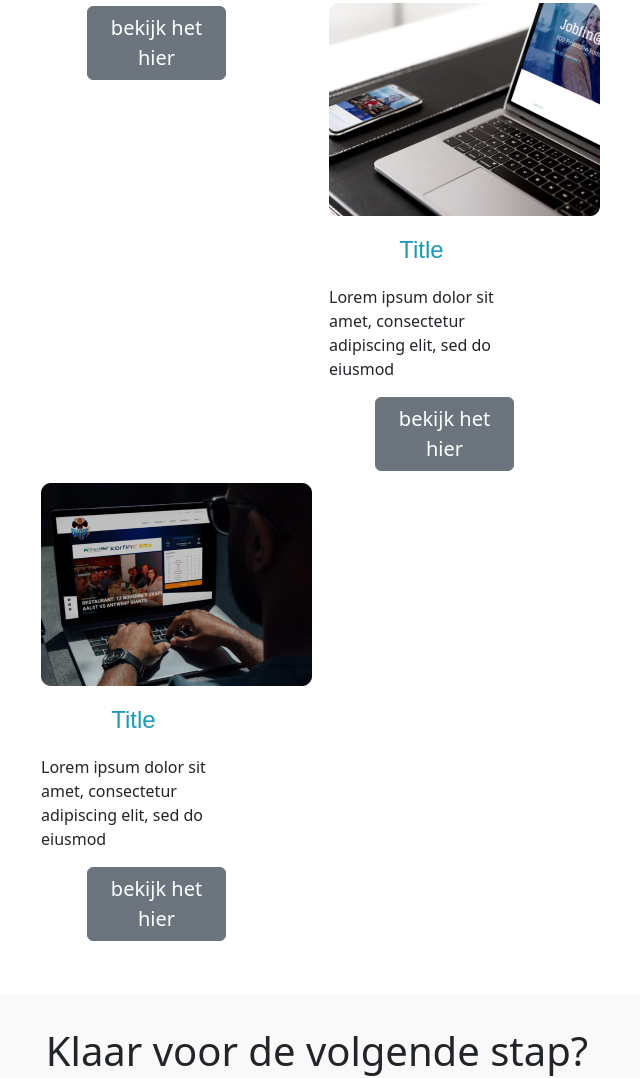
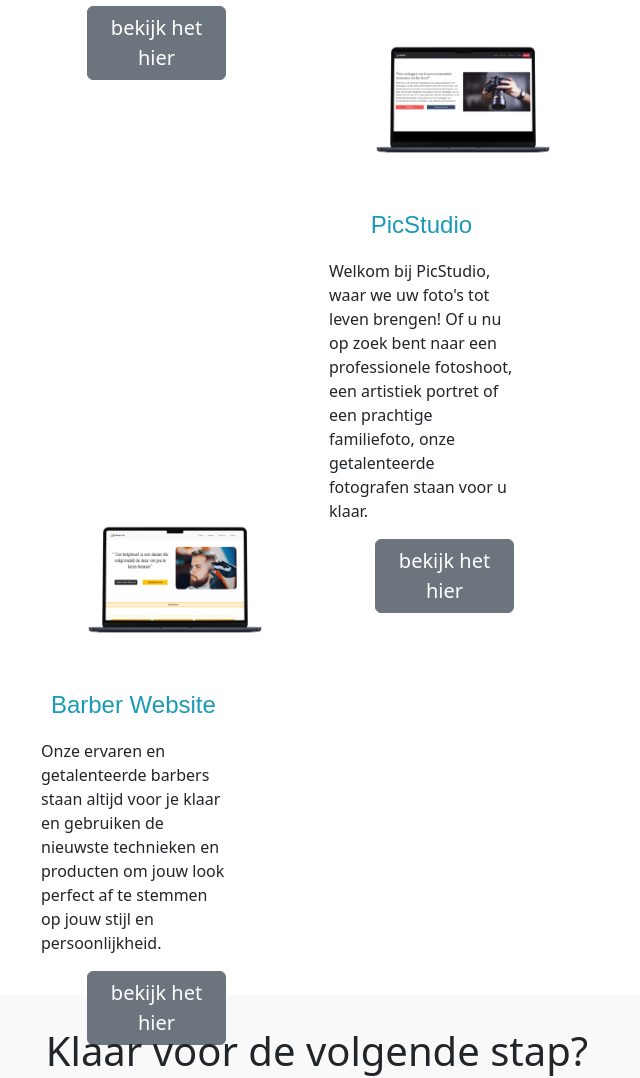
Before and after one commit to webtechaz/webtechaz, a plain HTML site: page index.html in a window 1280 px wide. Shown: the part 3541-4619 px from the top of the page, without its empty margins (323-963 px from the left). Drawn offline with nearby package versions, Linux system fonts and the light colour scheme; a web font is replaced by a local one.

Commit message:
Main updated the fotos and mocups

```diff
--- a/index.html
+++ b/index.html
@@ -125,19 +125,17 @@
             </div>
             <div class=" col-lg-6">
                 <div class="werk2">
-                <img src="/photos/werk2.png" alt="">
-                <h4>Title</h4>
-                <p>Lorem ipsum dolor sit amet, consectetur adipiscing
-                    elit, sed do eiusmod </p>
-                <a href="#"><button type="button" class="btn btn-secondary">bekijk het hier</button></a></div>
+                <img src="/photos/smartmockups_lgazmpwd.jpg" alt="" width="268">
+                <h4>PicStudio</h4>
+                <p>Welkom bij PicStudio, waar we uw foto's tot leven brengen! Of u nu op zoek bent naar een professionele fotoshoot, een artistiek portret of een prachtige familiefoto, onze getalenteerde fotografen staan voor u klaar. </p>
+                <a href="https://zeinedin.github.io/PicStudio/"><button type="button" class="btn btn-secondary">bekijk het hier</button></a></div>
             </div>
             <div class=" col-lg-6">
                 <div class="werk3">
-                <img src="/photos/werk3.png" alt="">
-                <h4>Title</h4>
-                <p>Lorem ipsum dolor sit amet, consectetur adipiscing
-                    elit, sed do eiusmod </p>
-                <a href="#" ><button type="button" class="btn btn-secondary">bekijk het hier</button></a></div>
+                <img src="/photos/smartmockups_lgb0ox27.jpg" alt="" width="268">
+                <h4>Barber Website</h4>
+                <p>Onze ervaren en getalenteerde barbers staan altijd voor je klaar en gebruiken de nieuwste technieken en producten om jouw look perfect af te stemmen op jouw stijl en persoonlijkheid.</p>
+                <a href="https://zeinedin.github.io/barbervl/" ><button type="button" class="btn btn-secondary">bekijk het hier</button></a></div>
             </div>
         </div>
         <!-- contact section -->
--- a/style.css
+++ b/style.css
@@ -225,6 +225,7 @@ footer img{
 }
 footer p{
   display: inline;
+  font-size: 10px;
 }
 footer{
   margin-top: 3rem;
```
Also changed, not shown: photos/Screenshot from 2023-04-10 17-18-03.png (added), photos/smartmockups_lgazmpwd.jpg (added), photos/smartmockups_lgb0he28.jpg (added), photos/smartmockups_lgb0ox27.jpg (added).
